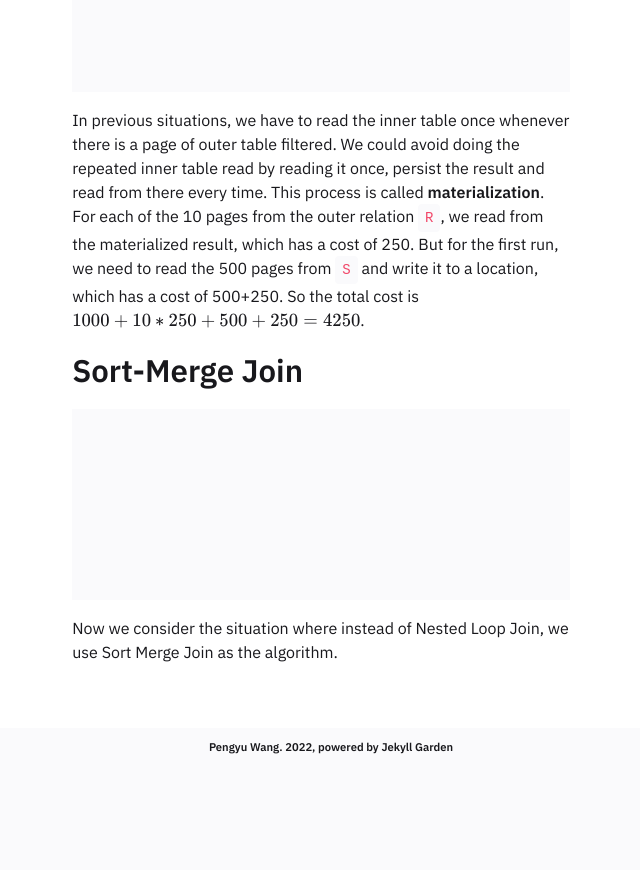
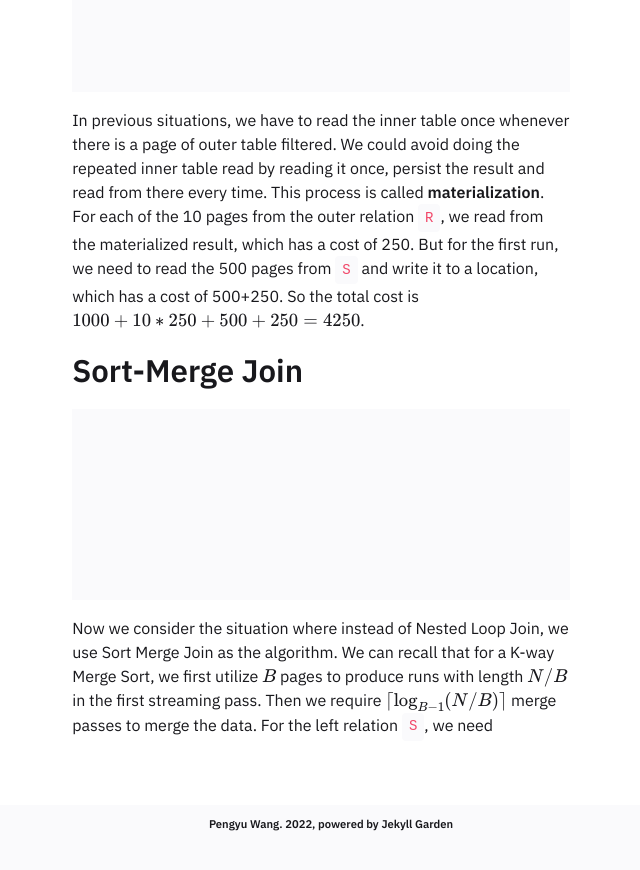
Before and after one commit to cswpy/digital-garden, a Jekyll site: the page built from _notes/Public/Query Cost Estimation Example.md, in a window 1280 px wide and 900 px high, scrolled down 3414 px. Shown: the top 870 px of the window, without its empty margins (319-959 px from the left). Built offline with Jekyll 4.4.1, drawn with Linux system fonts in a browser that asks for light colours; before the commit the page ends 4237 px from its top, so only the background shows below that.

Commit message:
vault pushed: 2022-05-13 22:28:35
Affected files:
_notes/Public/Query Cost Estimation Example.md
_notes/main_vault

````diff
--- a/_notes/Public/Query Cost Estimation Example.md
+++ b/_notes/Public/Query Cost Estimation Example.md
@@ -111,4 +111,4 @@ Sb --10--> J
 J --> P["Projection (sname)"]
 ```
 
-Now we consider the situation where instead of Nested Loop Join, we use Sort Merge Join as the algorithm.
+Now we consider the situation where instead of Nested Loop Join, we use Sort Merge Join as the algorithm. We can recall that for a K-way Merge Sort, we first utilize $B$ pages to produce runs with length $N/B$ in the first streaming pass. Then we require $\lceil\log_{B-1}(N/B)\rceil$ merge passes to merge the data. For the left relation `S`, we need
````
Also changed, not shown: 1 other file.
